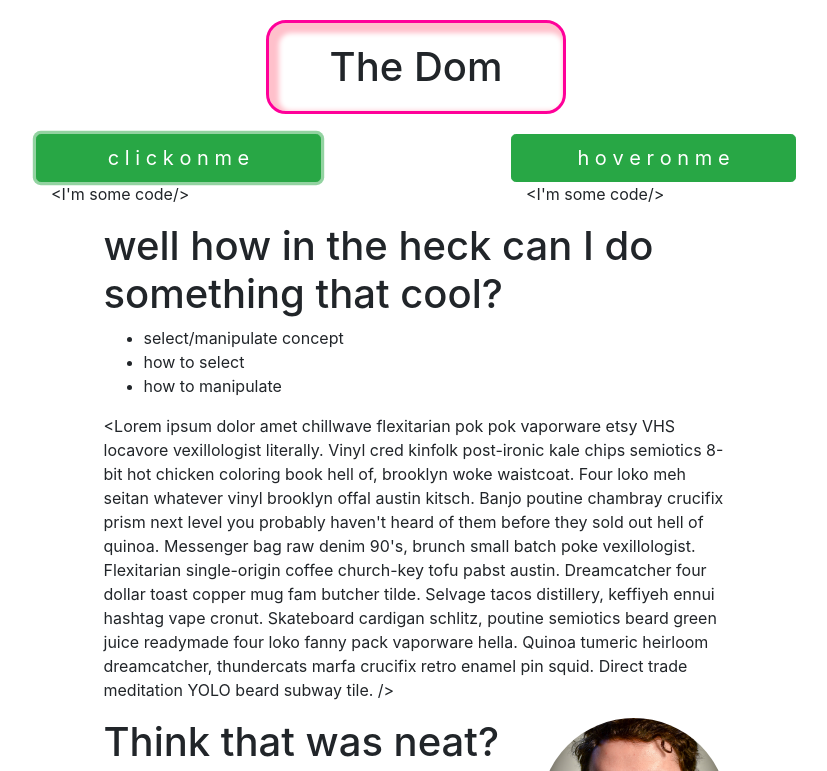
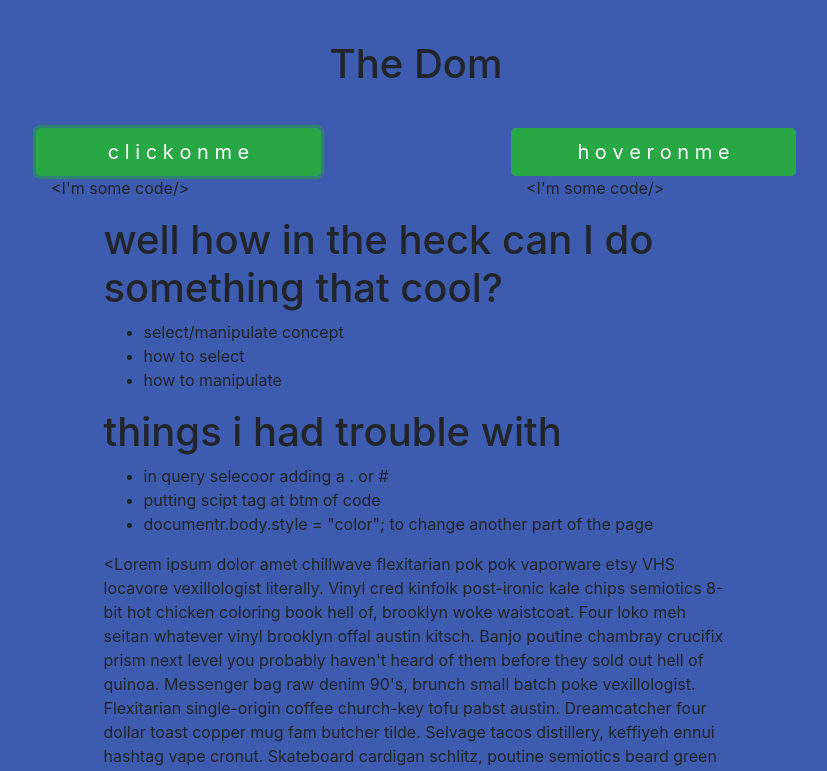
Before and after one commit to N8ers/theDOM, a plain HTML site: page index.html in a window 1280 px wide. Both pictures are taken after a click on the button "c l i c k o n m e". Shown: the top 771 px of the page, without its empty margins (224-1051 px from the left). Drawn offline with nearby package versions, Linux system fonts and the light colour scheme.

Commit message:
click to change to random color COMPLETED!!!!

```diff
--- a/index.css
+++ b/index.css
@@ -5,7 +5,10 @@
     width: 300px;
   }
 
-  .headOff{
+
+/*
+  class list toggle */
+  /* .headOff{
     border: 3px solid #707070;
     border-radius: 20px;
   }
@@ -14,7 +17,7 @@
     border: 3px solid rgb(255, 0, 153);
     border-radius: 20px;
     box-shadow: 5px 5px 5px 5px pink inset;
-  }
+  } */
 
   .btnFormat{
     border-radius: 10px;
--- a/index.html
+++ b/index.html
@@ -5,19 +5,18 @@
     <link rel="stylesheet" type="text/css" href="index.css">
     <link rel="stylesheet" href="https://stackpath.bootstrapcdn.com/bootstrap/4.1.1/css/bootstrap.min.css">
     <script type="text/javascript" src="js/paper.js"></script>
-    <script src="index.js"></script>
 </head>
   <body>
-    <h1 class="head headOn">
+    <h1 class="head">
         The Dom
       </h1>
 
       <div class= "container">
        <div class="row">
         <div class="col-md-2"></div>
-        <button type="button" class="btn btn-success btn-lg col-md-3 btnFormat click"> c l i c k o n m e </button>
+        <button type="button" id="btnClick" class="btn btn-success btn-lg col-md-3 btnFormat"> c l i c k o n m e </button>
         <div class="col-md-2"></div>
-        <button type="button" class="btn btn-success btn-lg col-md-3 btnFormat hover"> h o v e r o n m e </button>
+        <button type="button" class="btn btn-success btn-lg col-md-3 btnFormat"> h o v e r o n m e </button>
        </div>
        <div class="row">
         <div class="col-md-2"></div>
@@ -35,6 +34,12 @@
             <li>select/manipulate concept</li>
             <li>how to select</li>
             <li>how to manipulate</li>
+          </ul>
+          <h1>things i had trouble with</h1>
+          <ul>
+            <li>in query selecoor adding a . or #</li>
+            <li>putting scipt tag at btm of code</li>
+            <li>documentr.body.style = "color"; to change another part of the page</li>
           </ul>
           <p>&lt;Lorem ipsum dolor amet chillwave flexitarian pok pok vaporware etsy VHS locavore vexillologist literally. Vinyl cred kinfolk post-ironic kale chips semiotics 8-bit hot chicken coloring book hell of, brooklyn woke waistcoat. Four loko meh seitan whatever vinyl brooklyn offal austin kitsch. Banjo poutine chambray crucifix prism next level you probably haven't heard of them before they sold out hell of quinoa. Messenger bag raw denim 90's, brunch small batch poke vexillologist.
 
@@ -55,6 +60,6 @@
           <img src="headshot.jpg" alt="picture of a handsome boy" />
           <p> this is finna be a headshot with social icons underneath</p>
         </div>
-
+    <script src="index.js"></script>
   </body>
 </html>
--- a/index.js
+++ b/index.js
@@ -13,7 +13,15 @@
 //   isBlue = !isBlue;
 // }, 1000);
 
+var btnClick = document.querySelector("#btnClick");
 
-function clickHandeler(click) {
-  alert("i've been clicked!");
+function randomColor(){
+	var r = Math.floor(Math.random() * 256);
+	var b = Math.floor(Math.random() * 256);
+	var g = Math.floor(Math.random() * 256);
+	return "rgb(" + r + ", " + g + ", " + b + ")";
 }
+
+btnClick.addEventListener("click", function(){
+document.body.style.background = randomColor();
+})
```
